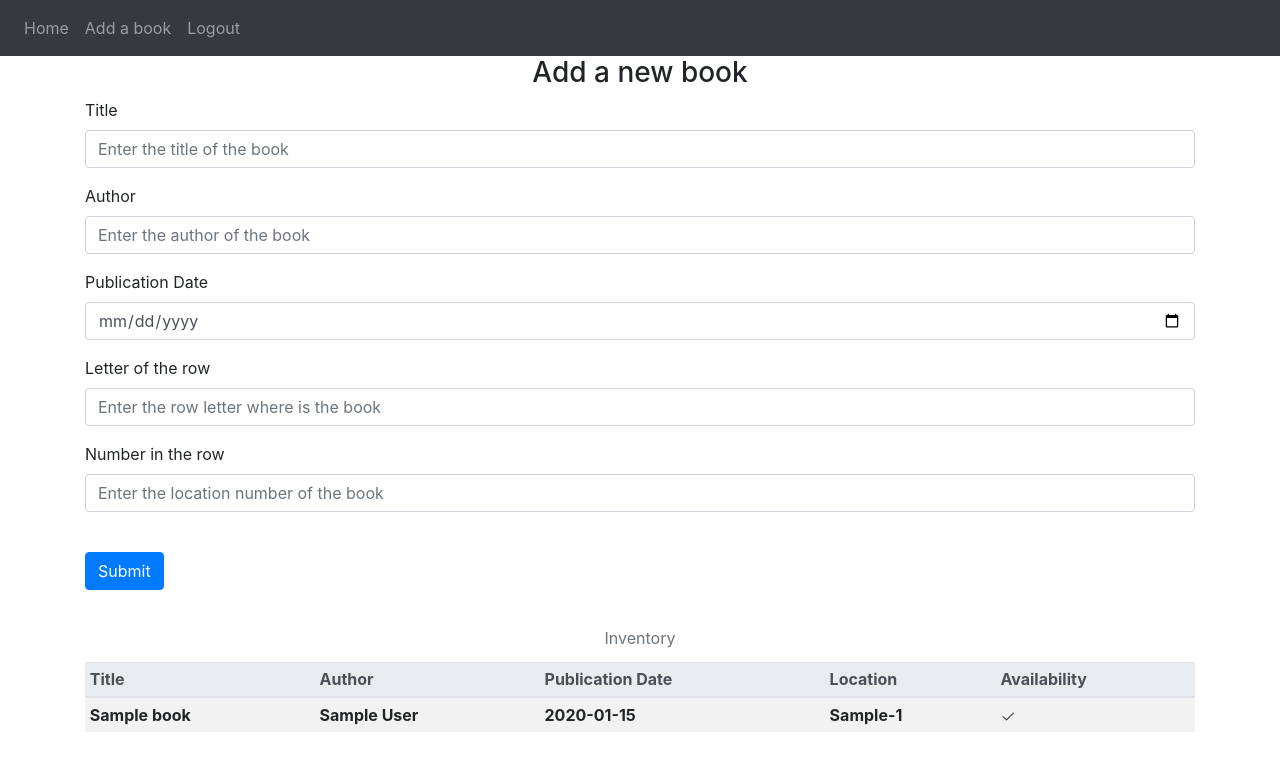
After one commit to jules2802/LibraryProjectManadge, a Flask app: page /add-book in a window 1280 px wide. The commit adds this page. Shown: the top 771 px of the page. Run offline with Flask 2, Linux system fonts and the light colour scheme; a user stored in the database is signed in; tables that the repository leaves empty hold one stand-in row (values such as "Sample post"); lists and menus that the app fills with data are empty; some libraries are stand-ins or nearby versions.

Commit message:
Add book feature

```diff
--- /dev/null
+++ b/website/templates/add_book.html
@@ -0,0 +1,108 @@
+{% extends "header.html" %} {% block title %}Add a book{% endblock %} {% block content %}
+    <form method="POST">
+        <h3 align="center">Add a new book</h3>
+        <div class="form-group">
+            <label for="title">Title</label>
+            <input
+                    type="text"
+                    class="form-control"
+                    id="title"
+                    name="title"
+                    placeholder="Enter the title of the book"
+            />
+        </div>
+        <div class="form-group">
+            <label for="author">Author</label>
+            <input
+                    type="text"
+                    class="form-control"
+                    id="author"
+                    name="author"
+                    placeholder="Enter the author of the book"
+            />
+        </div>
+        <div class="form-group">
+            <label for="publicationDate">Publication Date</label>
+            <input
+                    type="date"
+                    class="form-control"
+                    id="publicationDate"
+                    name="publicationDate"
+                    placeholder="Enter the publication date of the book"
+            />
+        </div>
+        <div class="form-group">
+            <label for="rowLetter">Letter of the row</label>
+            <input
+                    type="text"
+                    class="form-control"
+                    id="rowLetter"
+                    name="rowLetter"
+                    placeholder="Enter the row letter where is the book"
+            />
+        </div>
+        <div class="form-group">
+            <label for="rowNumber">Number in the row</label>
+            <input
+                    type="number"
+                    class="form-control"
+                    id="rowNumber"
+                    name="rowNumber"
+                    placeholder="Enter the location number of the book"
+            />
+        </div>
+        <br/>
+        <button type="submit" class="btn btn-primary">Submit</button>
+    </form>
+    <br/>
+    <table class="table table-striped table-hover table-sm ">
+        <caption style="caption-side: top; text-align: center;">Inventory</caption>
+        <thead class="thead-light">
+        <tr>
+            <th>Title</th>
+            <th>Author</th>
+            <th>Publication Date</th>
+            <th>Location</th>
+            <th>Availability</th>
+        </tr>
+        </thead>
+        {% for book in inventory %}
+            <tr>
+                <th>{{ book.title }}</th>
+                <th>{{ book.author }}</th>
+                <th>{{ book.publication_date }}</th>
+                <th>{{ book.row_letter }}-{{ book.row_number }}</th>
+                {% if book.available %}
+                    <th><i class="bi bi-check2">
+                        <svg xmlns="http://www.w3.org/2000/svg" width="16" height="16" fill="currentColor"
+                             class="bi bi-check2" viewBox="0 0 16 16">
+                            <path d="M13.854 3.646a.5.5 0 0 1 0 .708l-7 7a.5.5 0 0 1-.708 0l-3.5-3.5a.5.5 0 1 1 .708-.708L6.5 10.293l6.646-6.647a.5.5 0 0 1 .708 0z"/>
+                        </svg>
+                    </i></th>
+                {% else %}
+                    <th><i class="bi bi-check2">
+                        <svg xmlns="http://www.w3.org/2000/svg" width="16" height="16" fill="currentColor"
+                             class="bi bi-x-lg" viewBox="0 0 16 16">
+                            <path fill-rule="evenodd"
+                                  d="M13.854 2.146a.5.5 0 0 1 0 .708l-11 11a.5.5 0 0 1-.708-.708l11-11a.5.5 0 0 1 .708 0Z"/>
+                            <path fill-rule="evenodd"
+                                  d="M2.146 2.146a.5.5 0 0 0 0 .708l11 11a.5.5 0 0 0 .708-.708l-11-11a.5.5 0 0 0-.708 0Z"/>
+                        </svg>
+                    </i></th>
+                {% endif %}
+            </tr>
+        {% endfor %}
+    </table>
+{% endblock %}
+
+{% if user.is_authenticated %}
+    <a class="nav-item nav-link" id="home" href="/home">Home</a>
+    {% if user.special_access %}
+        <a class="nav-item nav-link" id="addBook" href="/add-book">Add a book</a>
+    {% endif %}
+    <a class="nav-item nav-link" id="logout" href="/logout">Logout</a>
+
+{% else %}
+    <a class="nav-item nav-link" id="login" href="/login">Login</a>
+    <a class="nav-item nav-link" id="signUp" href="/sign-up">Sign Up</a>
+{% endif %}
--- a/website/templates/header.html
+++ b/website/templates/header.html
@@ -1,8 +1,8 @@
 <!DOCTYPE html>
 <html>
 <head>
-    <meta charset="utf-8" />
-    <meta name="viewport" content="width=device-width, initial-scale=1" />
+    <meta charset="utf-8"/>
+    <meta name="viewport" content="width=device-width, initial-scale=1"/>
     <link
             rel="stylesheet"
             href="https://stackpath.bootstrapcdn.com/bootstrap/4.4.1/css/bootstrap.min.css"
@@ -14,6 +14,8 @@
             href="https://stackpath.bootstrapcdn.com/font-awesome/4.7.0/css/font-awesome.min.css"
             crossorigin="anonymous"
     />
+    <link rel="stylesheet" href="https://stackpath.bootstrapcdn.com/bootstrap/4.1.3/css/bootstrap.min.css"
+          integrity="sha384-MCw98/SFnGE8fJT3GXwEOngsV7Zt27NXFoaoApmYm81iuXoPkFOJwJ8ERdknLPMO" crossorigin="anonymous">
 
     <title>{% block title %}Home{% endblock %}</title>
 </head>
@@ -31,7 +33,11 @@
         <div class="navbar-nav">
             {% if user.is_authenticated %}
                 <a class="nav-item nav-link" id="home" href="/home">Home</a>
+                {% if user.special_access %}
+                    <a class="nav-item nav-link" id="addBook" href="/add-book">Add a book</a>
+                {% endif %}
                 <a class="nav-item nav-link" id="logout" href="/logout">Logout</a>
+
             {% else %}
                 <a class="nav-item nav-link" id="login" href="/login">Login</a>
                 <a class="nav-item nav-link" id="signUp" href="/sign-up">Sign Up</a>
@@ -45,14 +51,14 @@
     'error' %}
     <div class="alert alert-danger alter-dismissable fade show" role="alert">
         {{ message }}
-      <button type="button" class="close" data-dismiss="alert" >
+        <button type="button" class="close" data-dismiss="alert">
             <span aria-hidden="true">&times;</span>
         </button>
     </div>
 {% else %}
     <div class="alert alert-success alter-dismissable fade show" role="alert">
         {{ message }}
-      <button type="button" class="close" data-dismiss="alert" >
+        <button type="button" class="close" data-dismiss="alert">
             <span aria-hidden="true">x</span>
         </button>
     </div>
--- a/website/views/authentification.py
+++ b/website/views/authentification.py
@@ -71,7 +71,7 @@ def login():
             else:
                 flash('Incorrect password', category='error')
         else:
-            flash('This email is not linked to an account')
+            flash('This email is not linked to an account', category='error')
 
     return render_template('login.html', user=current_user)
 
--- a/website/views/interface.py
+++ b/website/views/interface.py
@@ -1,8 +1,51 @@
-from flask import render_template
-from flask_login import current_user
+from datetime import datetime
 
+from flask import render_template, request, flash
+from flask_login import current_user, login_required
+from sqlalchemy import Date
+
+from website import db
+from website.models.book import Book
 from website.views import v1
+
 
 @v1.route('/home', methods=['GET', 'POST'])
 def home_page():
     return render_template('home.html', user=current_user)
+
+
+@v1.route('/add-book', methods=['GET', 'POST'])
+@login_required
+def add_book():
+    if request.method == 'POST':
+
+        title = request.form['title']
+        author = request.form['author']
+        print(request.form.get('publicationDate'))
+        publication_date = request.form.get('publicationDate')
+        row_letter = request.form['rowLetter'].upper()
+        row_number = request.form['rowNumber']
+
+        print(request.form)
+
+        if (len(title) is 0) or (len(author) is 0) or (len(row_letter) is 0) or (len(row_number) is 0) or (
+                publication_date is ''):
+            flash("A field is missing", category='error')
+
+        elif Book.query.filter_by(row_letter=row_letter, row_number=row_number).first():
+            flash("Book location is already taken", category='error')
+        else:
+
+            publication_date = datetime.strptime(publication_date, '%Y-%m-%d')
+            availability = publication_date < datetime.today()
+
+            new_book = Book(title=title, author=author, publication_date=publication_date, row_letter=row_letter,
+                            row_number=row_number, available=availability)
+            db.session.add(new_book)
+            db.session.commit()
+            flash('A new book has been add to the library')
+
+
+    inventory = Book.query.all()
+
+    return render_template('add_book.html', inventory=inventory, user=current_user)
```
Also changed, not shown: website/models/book.py (added, +11 -0 lines). Lines whose indentation alone changed are shown as unchanged.
